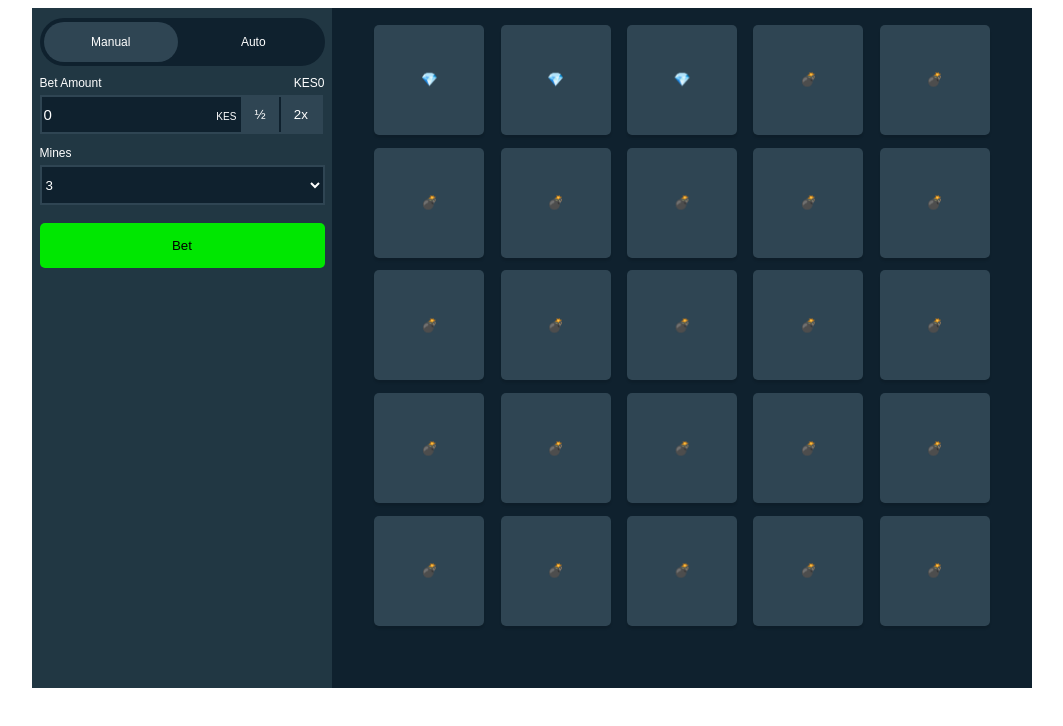
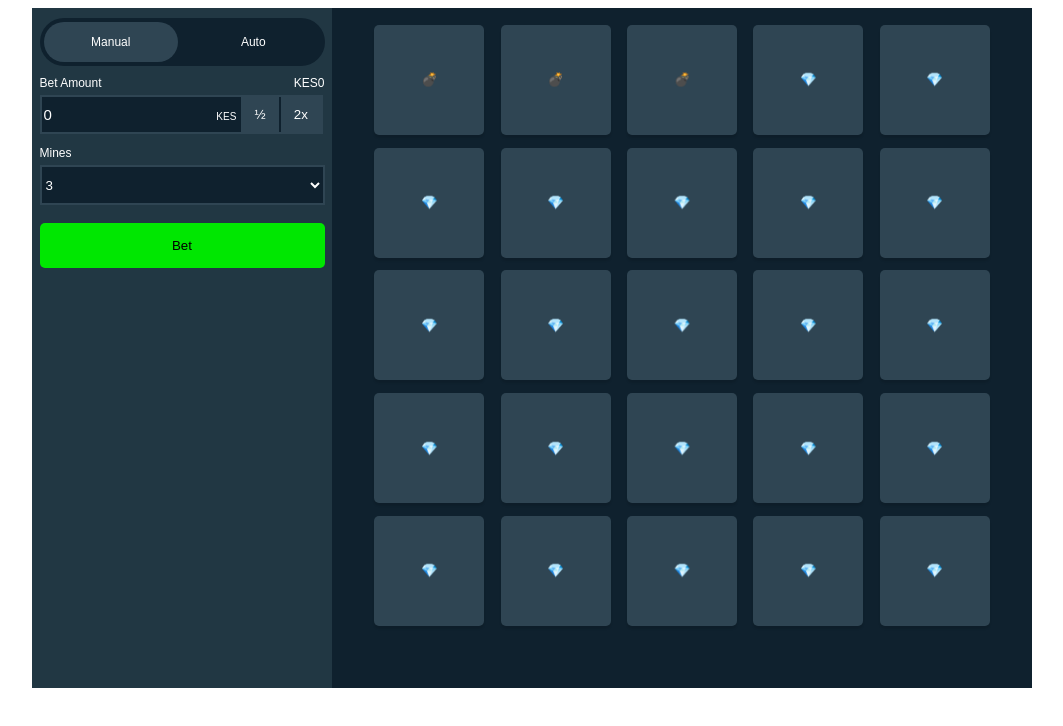
Before and after one commit to badakomora/goal, a React (Create React App) app: page / in a window 1280 px wide. Shown: the top 726 px of the page, without its empty margins (108-1171 px from the left). Built offline with nearby package versions, Linux system fonts and the light colour scheme.

Commit message:
gem and mines display

```diff
--- a/src/components/GameContent.tsx
+++ b/src/components/GameContent.tsx
@@ -49,7 +49,7 @@ export const GameContent:React.FC<MinesGems> = ({gem, mine}) => {
       <div>
         {TILES.map((tile, index) => (
           <button key={tile}>
-            {index < MINES.length ? <span>&#128142;</span> : <span>&#128163;</span>}
+            {index < MINES.length ? <span>&#128163;</span> : <span>&#128142;</span>}
           </button>
         ))}
       </div>
```
